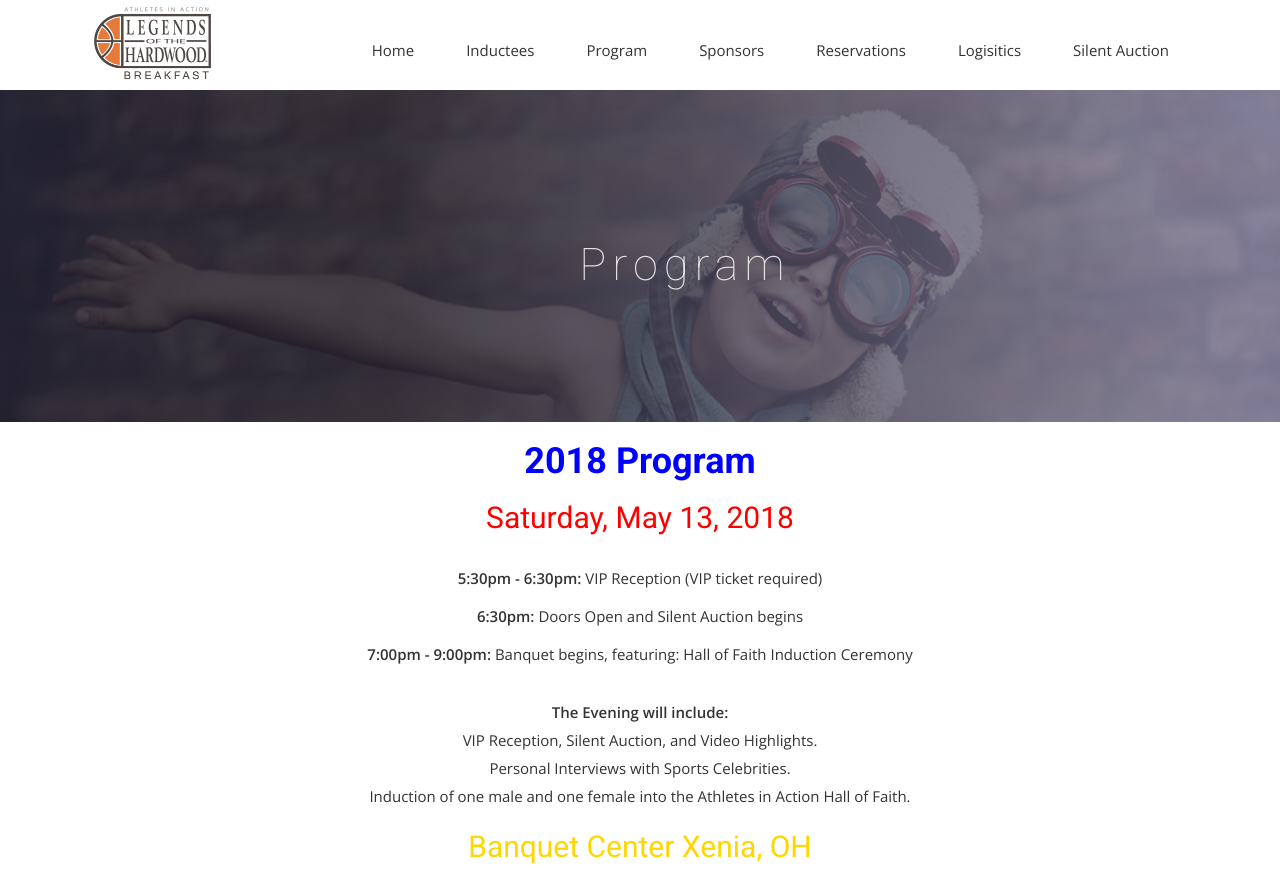
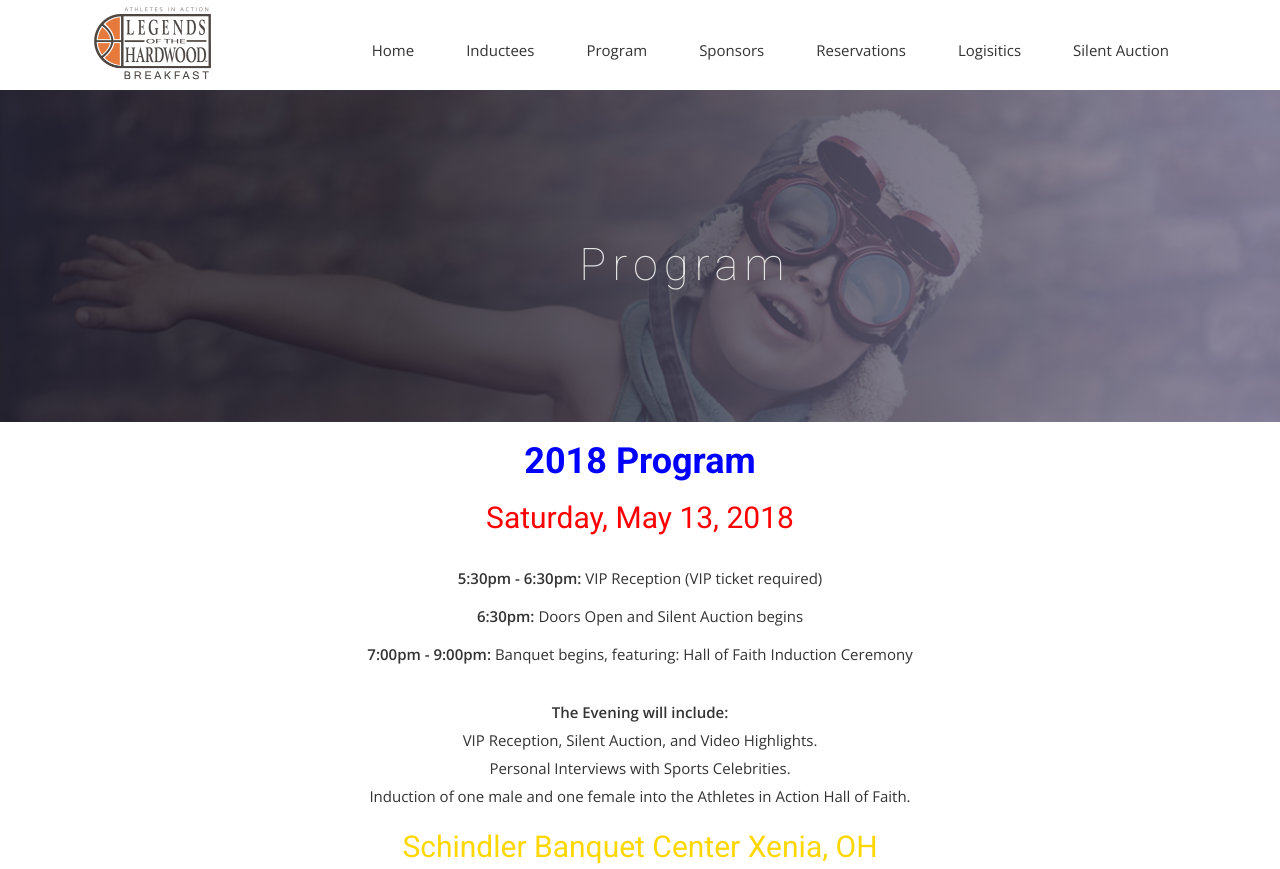
Before and after one commit to CruGlobal/NightofChampions, a Jekyll site: the page built from program.markdown, in a window 1280 px wide, cut to the strip 0-869 px from the top of the page. Built offline with Jekyll 4.4.1, drawn with Linux system fonts in a browser that asks for light colours; nearby versions of some CDN libraries; some web fonts are replaced; our own code applies the rules of GitHub Pages for plain Markdown files.

Commit message:
Updated Program

```diff
--- a/program.markdown
+++ b/program.markdown
@@ -32,7 +32,7 @@
 <br>Personal Interviews with Sports Celebrities.
 <br>Induction of one male and one female into the Athletes in Action Hall of Faith.</p>
 <h2>
-<font color="Gold" Schindler> Banquet Center Xenia, OH</font>
+<font color="Gold"> Schindler Banquet Center Xenia, OH</font>
 </h2>
 Presented by:
 <img src="http://goaia.org/Media/Default/Events/NOC/sponsors/rl_carriers.png" height="159" width="198">
```
